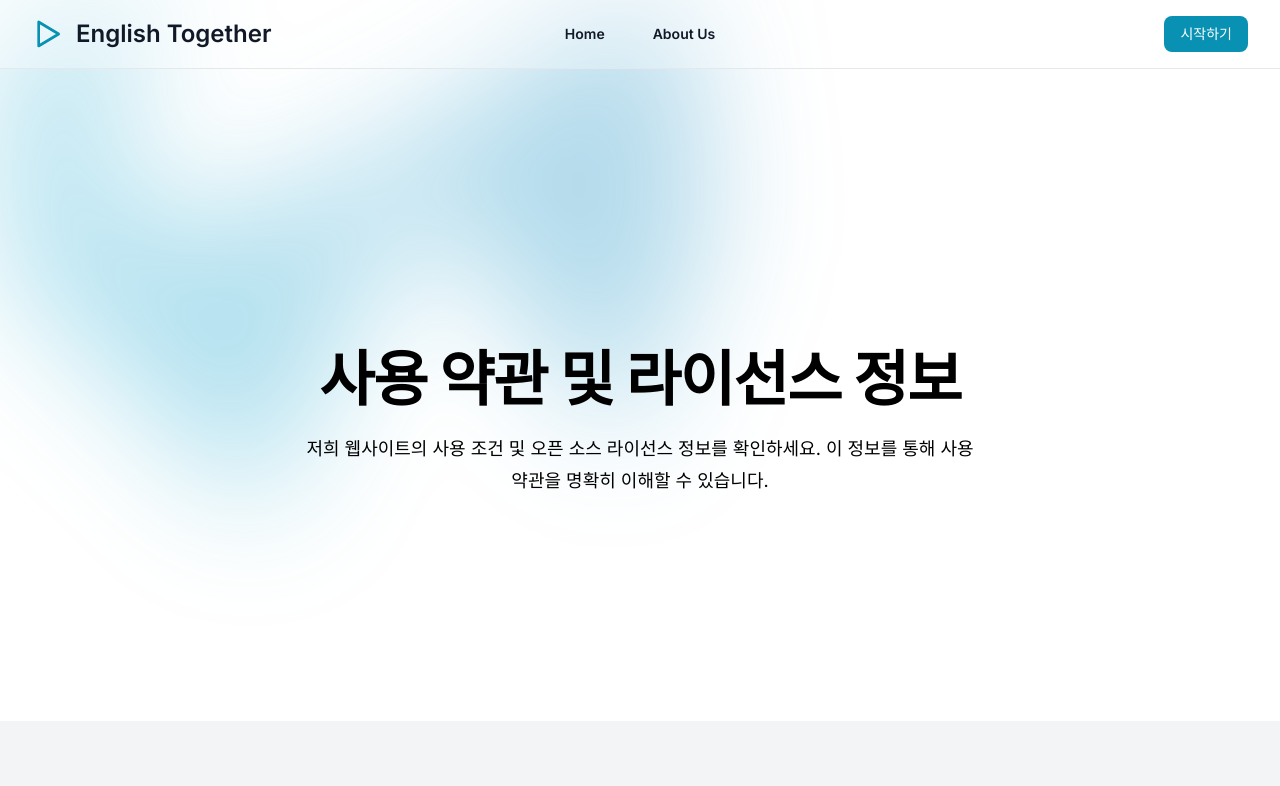
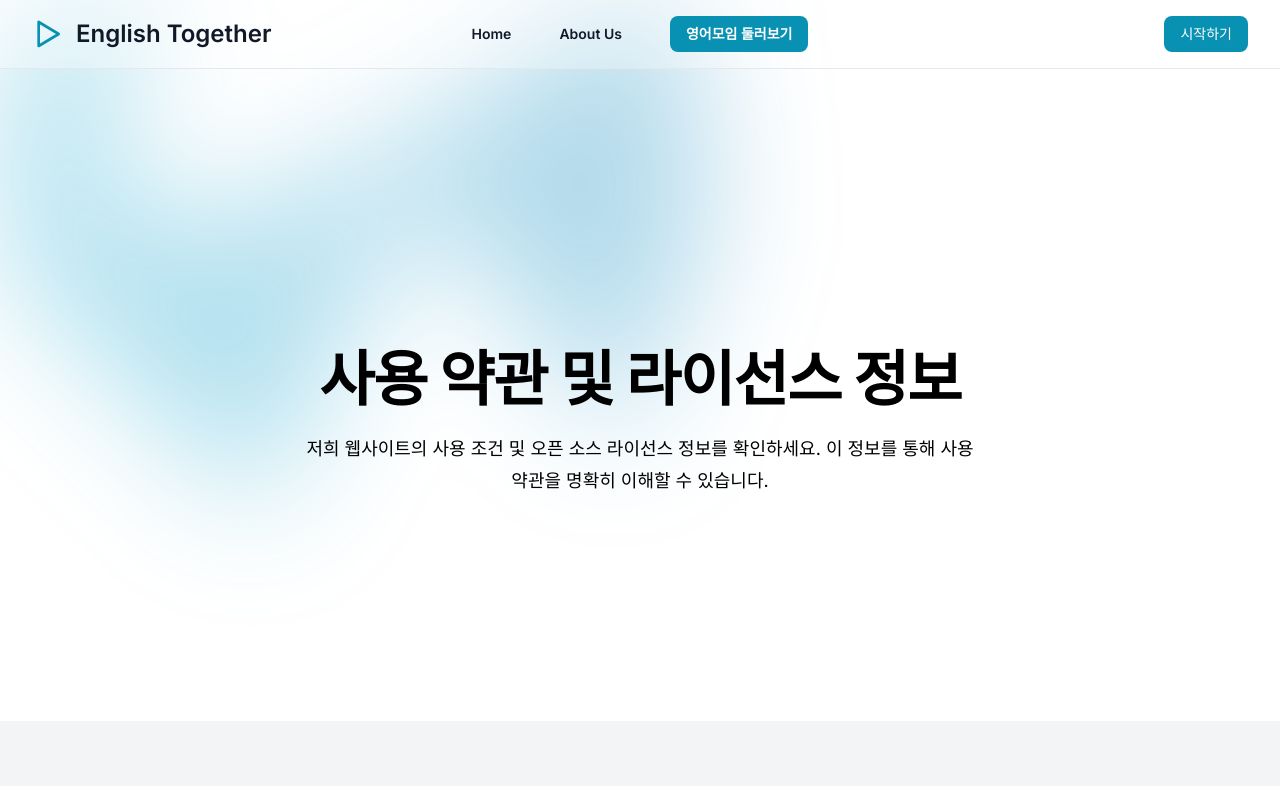
Before and after one commit to together-english/together-english-frontend, a Next.js app: page /license in a window 1280 px wide. Shown: the top 786 px of the page. Built offline with nearby package versions, Linux system fonts and the light colour scheme.

Commit message:
네비게이션 디자인 수정

```diff
--- a/app/(with-nav)/layout.tsx
+++ b/app/(with-nav)/layout.tsx
@@ -1,5 +1,5 @@
-import Footer from '@/components/layout/footer'
-import Navigation from '@/components/layout/navigation'
+import Footer from '@/components/layout/Footer'
+import Navigation from '@/components/layout/Navigation'
 import type {Metadata} from 'next'
 import {Inter} from 'next/font/google'
 import '../../styles/globals.css'
--- a/app/(without-nav)/register/page.tsx
+++ b/app/(without-nav)/register/page.tsx
@@ -1,5 +1,5 @@
 'use client'
-import EmailInput from '@/components/input/emailInput'
+import EmailInput from '@/components/input/EmailInput'
 import {useAuth} from '@/contexts'
 import Link from 'next/link'
 import {useRouter} from 'next/navigation'
--- a/components/layout/navigation.tsx
+++ b/components/layout/navigation.tsx
@@ -14,23 +14,26 @@ import {useAuth} from '@/contexts'
 
 const navigation = [
   {name: 'Home', href: '/'},
-  {name: 'About Us', href: '/about-us'}
+  {name: 'About Us', href: '/about-us'},
+  {name: '영어모임 둘러보기', href: '/circle'}
 ]
 
 const userOptions = [
-  {name: '내가 찜한 그룹', value: 'favoriteGroups'},
-  {name: '나의 페이지', value: 'myPage'},
+  {name: '내가 찜한 모임', value: 'favoriteGroups'},
+  {name: '내가 만든 모임', value: 'myGroups'},
+  {name: '나의 페이지', value: 'mypage'},
   {name: '로그아웃', value: 'logout'}
 ]
 
 export default function Navigation() {
   const [mobileMenuOpen, setMobileMenuOpen] = useState(false)
-  const [selectedOption, setSelectedOption] = useState(userOptions[0])
+  const [selectedOption, setSelectedOption] = useState()
   const path = usePathname()
   const router = useRouter()
   const {signInResponse, logout} = useAuth()
 
   const handleSelectChange = (option: any) => {
+    setSelectedOption(option)
     if (option.value === 'logout') {
       logout(() => {
         router.push('/')
@@ -68,13 +71,18 @@ export default function Navigation() {
             <Link
               key={item.name}
               href={item.href}
-              className="text-sm font-semibold text-gray-900 hover:text-cyan-600"
+              className={`text-sm font-semibold py-2 ${
+                item.name === '영어모임 둘러보기'
+                  ? 'text-white bg-cyan-600 px-4 rounded-lg font-bold hover:text-gray-900'
+                  : 'text-gray-900 hover:text-cyan-600'
+              }`}
               aria-current={path === item.href ? 'page' : undefined}>
               {item.name}
             </Link>
           ))}
         </div>
-        <div className="hidden lg:flex lg:flex-1 lg:justify-end lg:items-center">
+
+        <div className="flex lg:flex-1 lg:justify-end lg:items-center">
           {signInResponse ? (
             <Listbox value={selectedOption} onChange={handleSelectChange}>
               <div className="relative mt-1">
```
